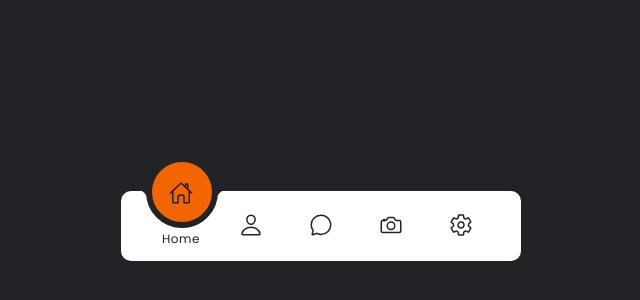
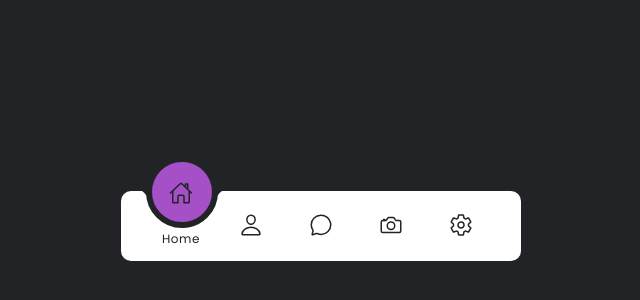
Before and after one commit to mesquitaoliveira/navigation-menu, a plain HTML site: page index.html in a window 1280 px wide. Shown: the part 174-474 px from the top of the page, without its empty margins (319-959 px from the left). Drawn offline with nearby package versions, Linux system fonts and the light colour scheme.

Commit message:
Navigation Menu

```diff
--- a/style.css
+++ b/style.css
@@ -79,7 +79,7 @@ body{
   top:-50%;
   width:60px;
   height:60px;
-  background:#f26500;
+  background:#a550c7;
   border-radius:50%;
   border:6px solid var(--clr);
   transition:0.5s;
```
Also changed, not shown: 2 other files.
